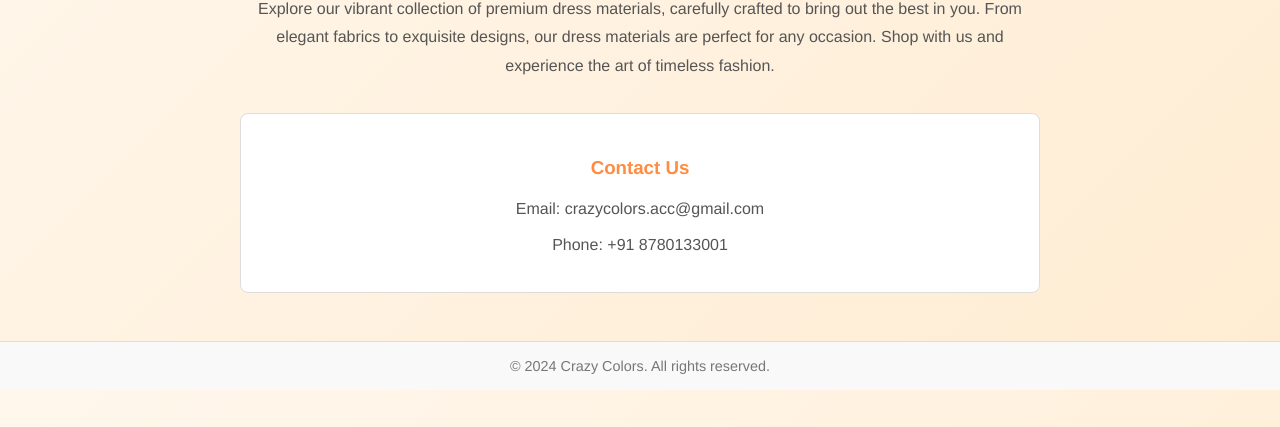
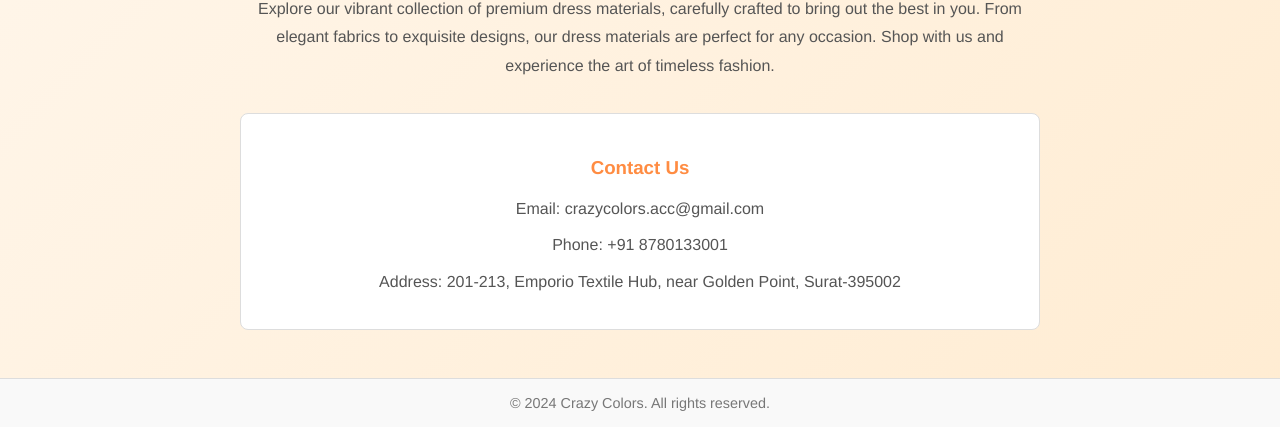
Before and after one commit to Crazycolorss/crazy-colors, a plain HTML site: page index.html in a window 1280 px wide. Shown: the part 373-800 px from the top of the page. Drawn offline with Linux system fonts and the light colour scheme.

Commit message:
Add files via upload

```diff
--- a/index.html
+++ b/index.html
@@ -135,6 +135,7 @@
       <h3>Contact Us</h3>
       <p>Email: crazycolors.acc@gmail.com</p>
       <p>Phone: +91 8780133001</p>
+      <p>Address: 201-213, Emporio Textile Hub, near Golden Point, Surat-395002 </p>
     </div>
   </div>
 
```
